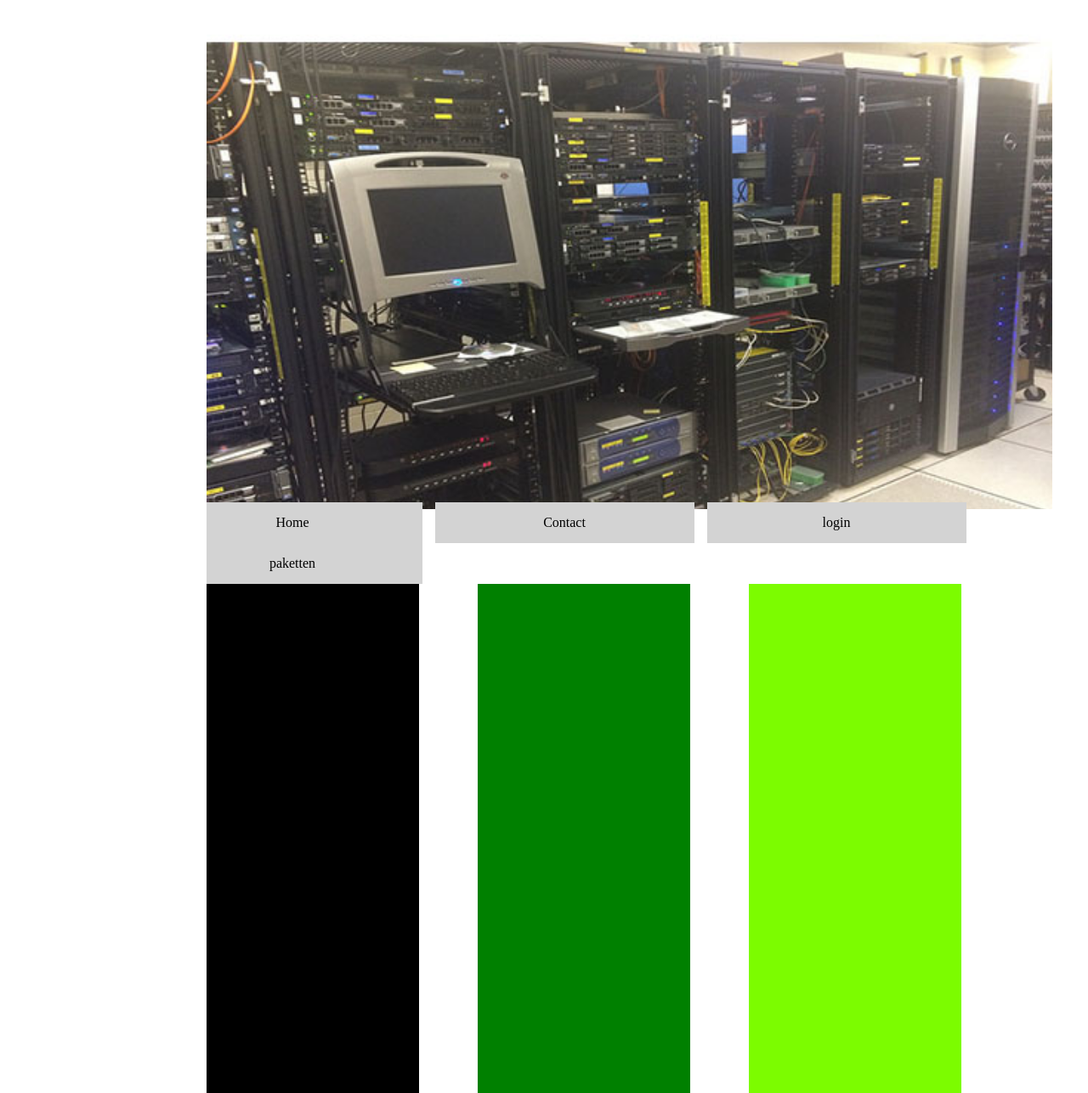
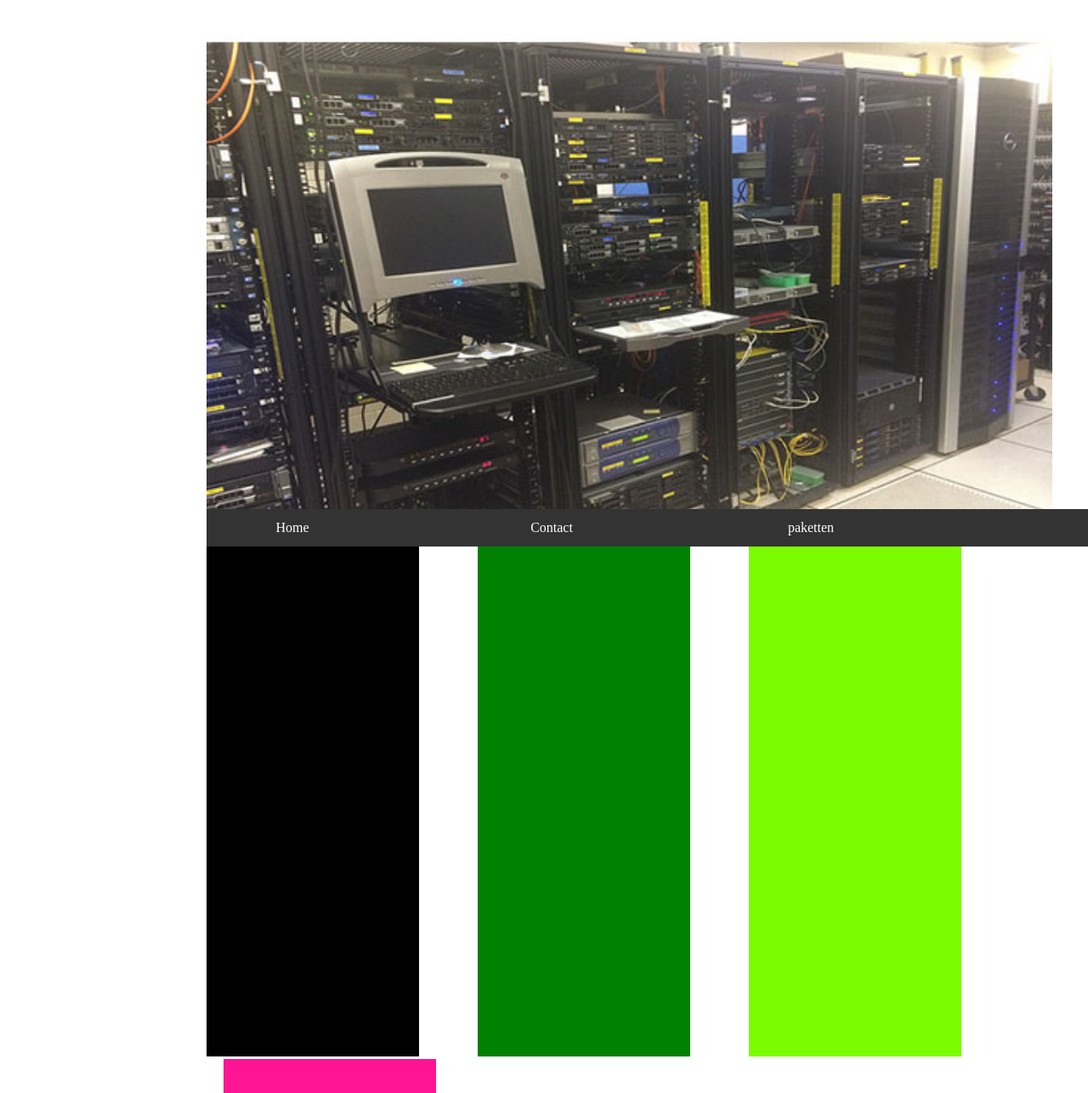
Before and after one commit to dqen/Krashosting, a PHP site: page /pages/pakketen.html in a window 1280 px wide. Shown: the part 41-1327 px from the top of the page at 85% size. Run offline with PHP 8.4, Linux system fonts and the light colour scheme.

Commit message:
front end

```diff
--- a/css/master.css
+++ b/css/master.css
@@ -54,34 +54,27 @@ table {
     width: 100%;
     height: 600px;
 }
-.menuitem {
-    float: left;
-    display: inline-flex;
-    flex-direction: row;
-    flex-wrap: wrap;
-    width: 25vw;
-}
 ul {
-    margin-top: -8px;
-    margin-left: 19%;
     list-style-type: none;
+    margin: 0;
     padding: 0;
     overflow: hidden;
+    background-color: #333;
+}
 
-}
 li {
     float: left;
 }
+
 li a {
-    background-color: lightgray;
     display: block;
-    color: black;
+    color: white;
     text-align: center;
-    padding: 16px;
+    padding: 14px 16px;
     text-decoration: none;
 }
 li a:hover {
-    background-color: lightslategray;
+    background-color: #111;
 }
 .container{
     width: 80%;
--- a/pages/pakketen.html
+++ b/pages/pakketen.html
@@ -13,7 +13,6 @@
         <ul class="menu">
             <li class="menuitem"><a href="/index.php">Home</a></li>
             <li class="menuitem"><a href="../pages/contact.html">Contact</a></li>
-            <li class="menuitem"><a href="../pages/krashosting.php">login</a></li>
             <li class="menuitem"><a href="../pages/pakketen.html">paketten</a></li>
         </ul>
 
```
